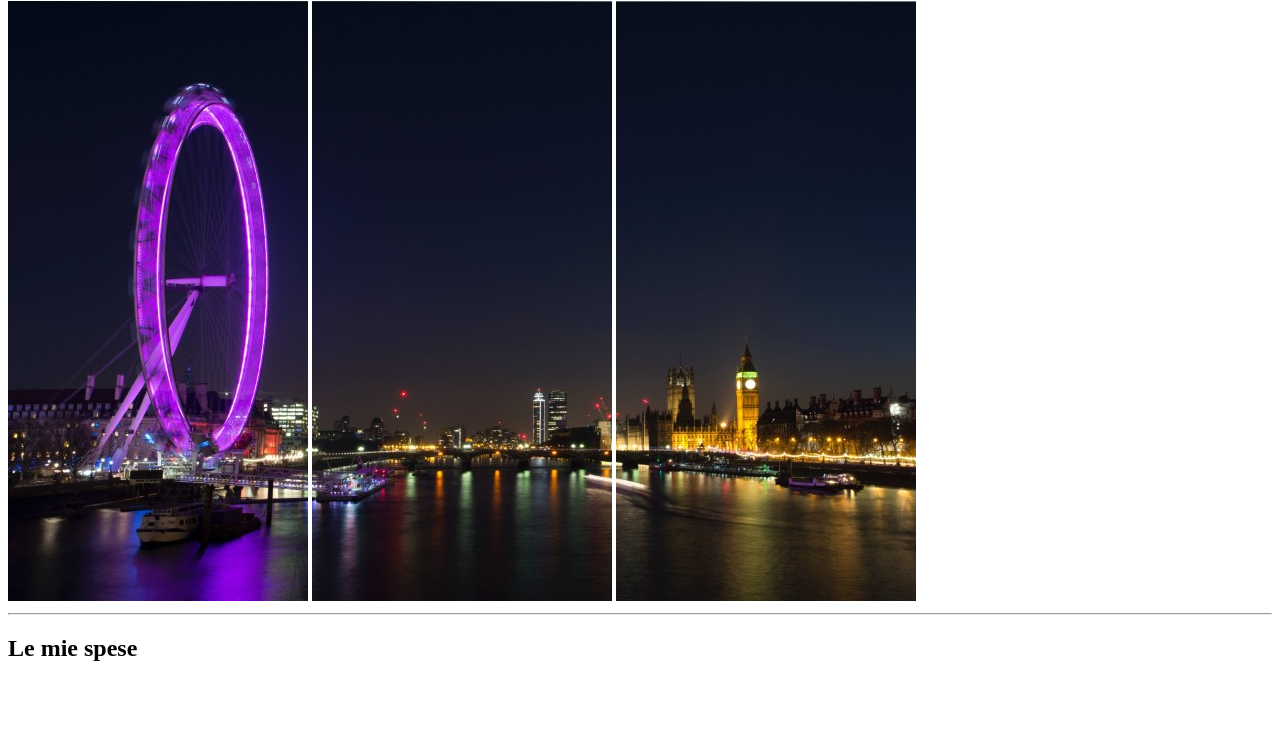
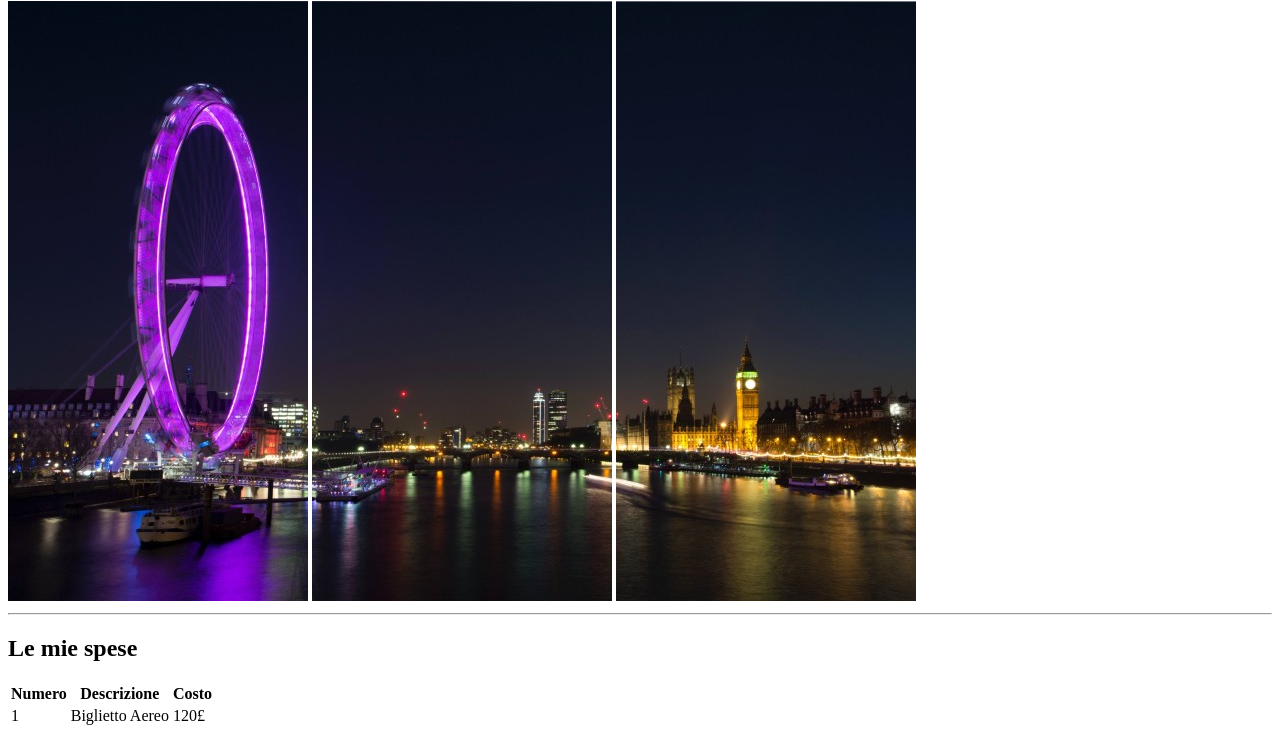
Before and after one commit to martinaapalazzi/html-london-trip, a plain HTML site: page index.html in a window 1280 px wide. Shown: the part 79-815 px from the top of the page. Drawn offline with Linux system fonts and the light colour scheme; files whose address does not match are found by name.

Commit message:
Aggiunto table (prima e seconda riga)

```diff
--- a/index.html
+++ b/index.html
@@ -11,6 +11,24 @@
     <img src="pexels-bill-emrich-230794-1.jpg" alt="London View">
     <img src="pexels-bill-emrich-230794-2.jpg" alt="London Big Ben">
     <hr>
-    <h2>Le mie spese</h2>
+    <main>
+        <h2>Le mie spese</h2>
+        <table>
+            <thead>
+                <tr>
+                    <th>Numero</th>
+                    <th>Descrizione</th>
+                    <th>Costo</th>
+                </tr>
+            </thead>
+            <tbody>
+                <tr>
+                    <td>1</td>
+                    <td>Biglietto Aereo</td>
+                    <td>120£</td>
+                </tr>
+            </tbody>
+        </table>
+    </main>
 </body>
 </html>
```
